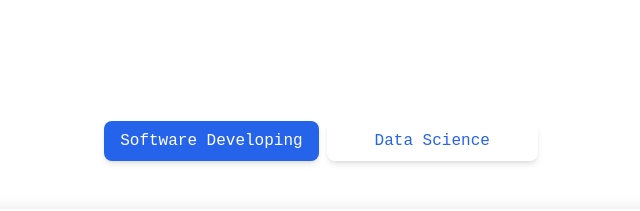
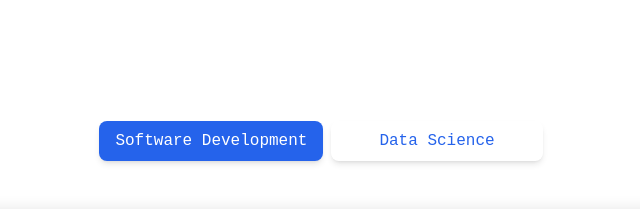
Before and after one commit to John-Naquin/Portfolio, a React (Create React App) app: page / in a window 1280 px wide. Shown: the part 2703-2914 px from the top of the page, without its empty margins (319-959 px from the left). Built offline with nearby package versions, Linux system fonts and the light colour scheme.

Commit message:
Update Projects.js

```diff
--- a/src/components/Projects.js
+++ b/src/components/Projects.js
@@ -52,7 +52,7 @@ const Projects = () => {
 
             <div className="flex justify-center mb-4">
                 <button className={`px-4 py-2 mr-2 rounded-lg shadow-md transition duration-150 ease-in-out transform hover:scale-105 ${activeCategory === 'Software Development' ? 'bg-blue-600 hover:bg-blue-700 text-white' : 'bg-gray-25 hover:bg-gray-300 text-blue-600'}`} onClick={() => setActiveCategory('Software Development')}>
-                    Software Developing
+                    Software Development
                 </button>
                 <button className={`px-12 py-2 rounded-lg shadow-md transition duration-150 ease-in-out transform hover:scale-105 ${activeCategory === 'Data Science' ? 'bg-blue-600 hover:bg-blue-700 text-white' : 'bg-gray-25 hover:bg-gray-300 text-blue-600'}`} onClick={() => setActiveCategory('Data Science')}>
                     Data Science
```
